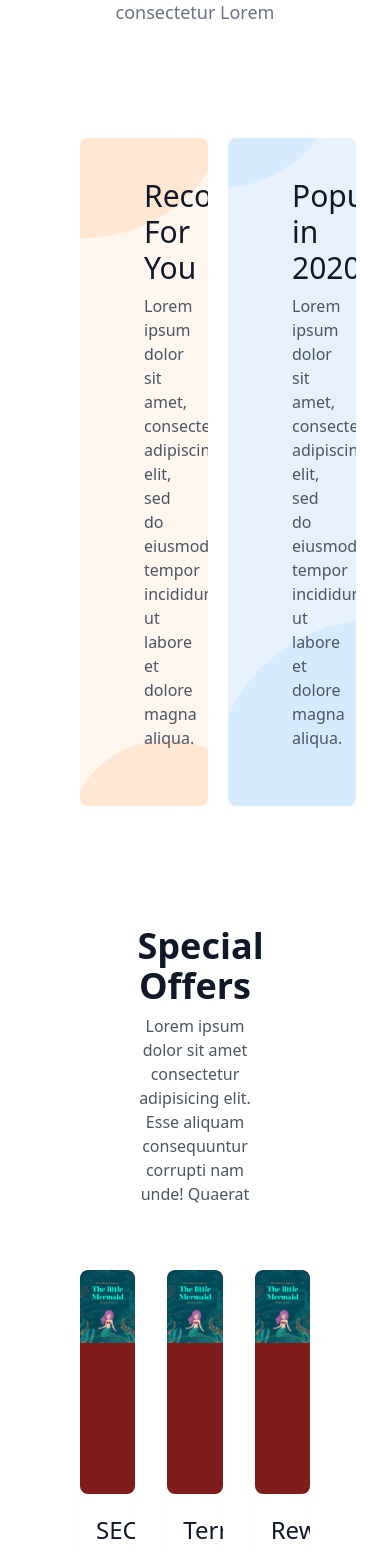
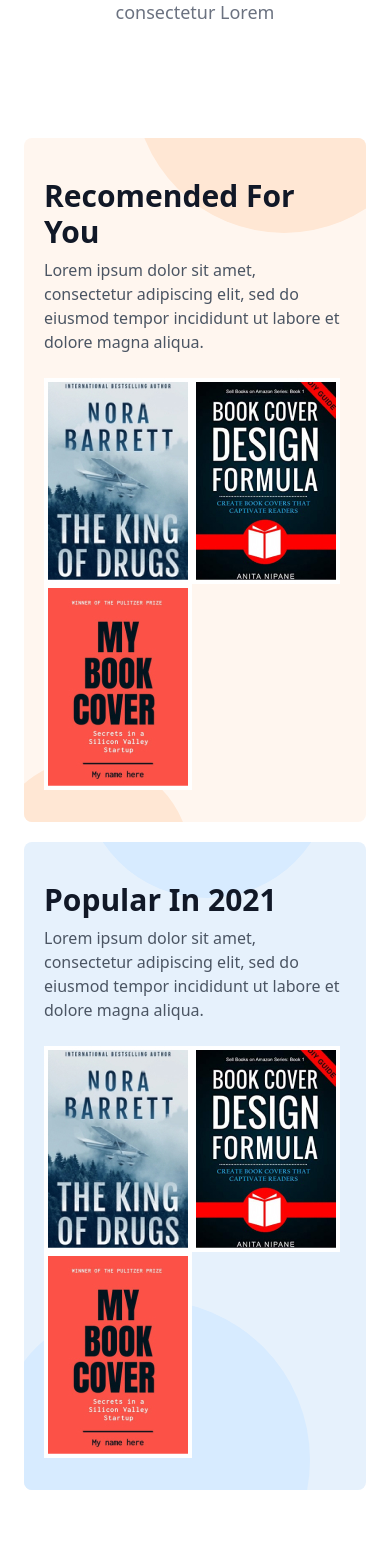
Before and after one commit to wardydev/book-storev2, a React (Create React App) app: page / in a window 390 px wide. Shown: the part 2160-3712 px from the top of the page. Built offline with nearby package versions, Linux system fonts and the light colour scheme.

Commit message:
fininished the responsive for recommended-section

```diff
--- a/src/container/sections/home/RecommendedBook/index.jsx
+++ b/src/container/sections/home/RecommendedBook/index.jsx
@@ -8,25 +8,25 @@ import './index.css'
 
 export default function RecommendedBook() {
     return (
-        <section className="recomended-book px-20">
-            <div className="container flex space-x-5">
-                <div className="card-1 rounded-lg px-16 py-8">
+        <section className="recomended-book px-6 lg:px-20">
+            <div className="container flex flex-col lg:flex-row space-x-0 lg:space-x-5 space-y-5 lg:space-y-0">
+                <div className="card-1 rounded-lg px-5 lg:px-16 py-8">
                     <div className="card-title-1 mb-6">
-                        <h3 className="text-3xl my-2 text-gray-900 font-medium">Recomended For You</h3>
-                        <p className="text-gray-600">Lorem ipsum dolor sit amet, consectetur adipiscing elit, sed do eiusmod tempor incididunt ut labore et dolore magna aliqua.</p>
+                        <h3 className="text-3xl my-2 text-gray-900 font-bold">Recomended For You</h3>
+                        <p className="text-gray-600 text-base lg:text-lg">Lorem ipsum dolor sit amet, consectetur adipiscing elit, sed do eiusmod tempor incididunt ut labore et dolore magna aliqua.</p>
                     </div>
-                    <div className="card-image flex items-center space-x-2">
+                    <div className="card-image flex flex-wrap lg:flex-nowrap items-center space-x-0 lg:space-x-2 ">
                         <img src={ImageOne} alt="book-1" />
                         <img src={ImageTwo} alt="book-1" />
                         <img src={ImageThree} alt="book-1" />
                     </div>
                 </div>
-                <div className="card-2 bg-purple-200 rounded-lg px-16 py-8">
+                <div className="card-2 bg-purple-200 rounded-lg px-5 lg:px-16 py-8">
                     <div className="card-title-2 mb-6">
-                        <h3 className="text-3xl my-2 text-gray-900 font-medium">Popular in 2020</h3>
-                        <p className="text-gray-600">Lorem ipsum dolor sit amet, consectetur adipiscing elit, sed do eiusmod tempor incididunt ut labore et dolore magna aliqua.</p>
+                        <h3 className="text-3xl my-2 text-gray-900 font-bold">Popular In 2021</h3>
+                        <p className="text-gray-600 text-base lg:text-lg">Lorem ipsum dolor sit amet, consectetur adipiscing elit, sed do eiusmod tempor incididunt ut labore et dolore magna aliqua.</p>
                     </div>
-                    <div className="card-image flex items-center space-x-2">
+                    <div className="card-image flex flex-wrap lg:flex-nowrap items-center space-x-0 lg:space-x-2">
                         <img src={ImageOne} alt="book-1" />
                         <img src={ImageTwo} alt="book-1" />
                         <img src={ImageThree} alt="book-1" />
```
